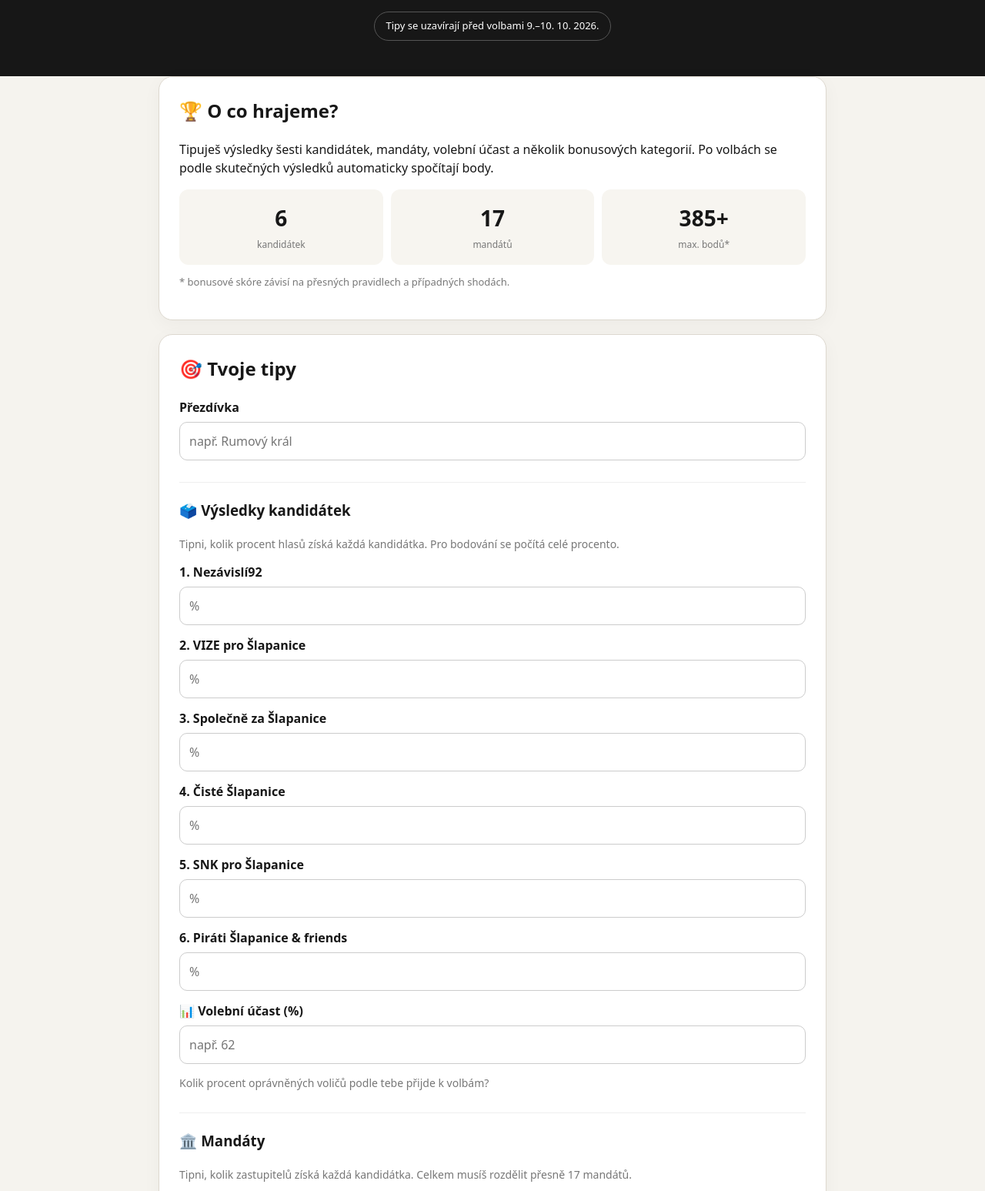
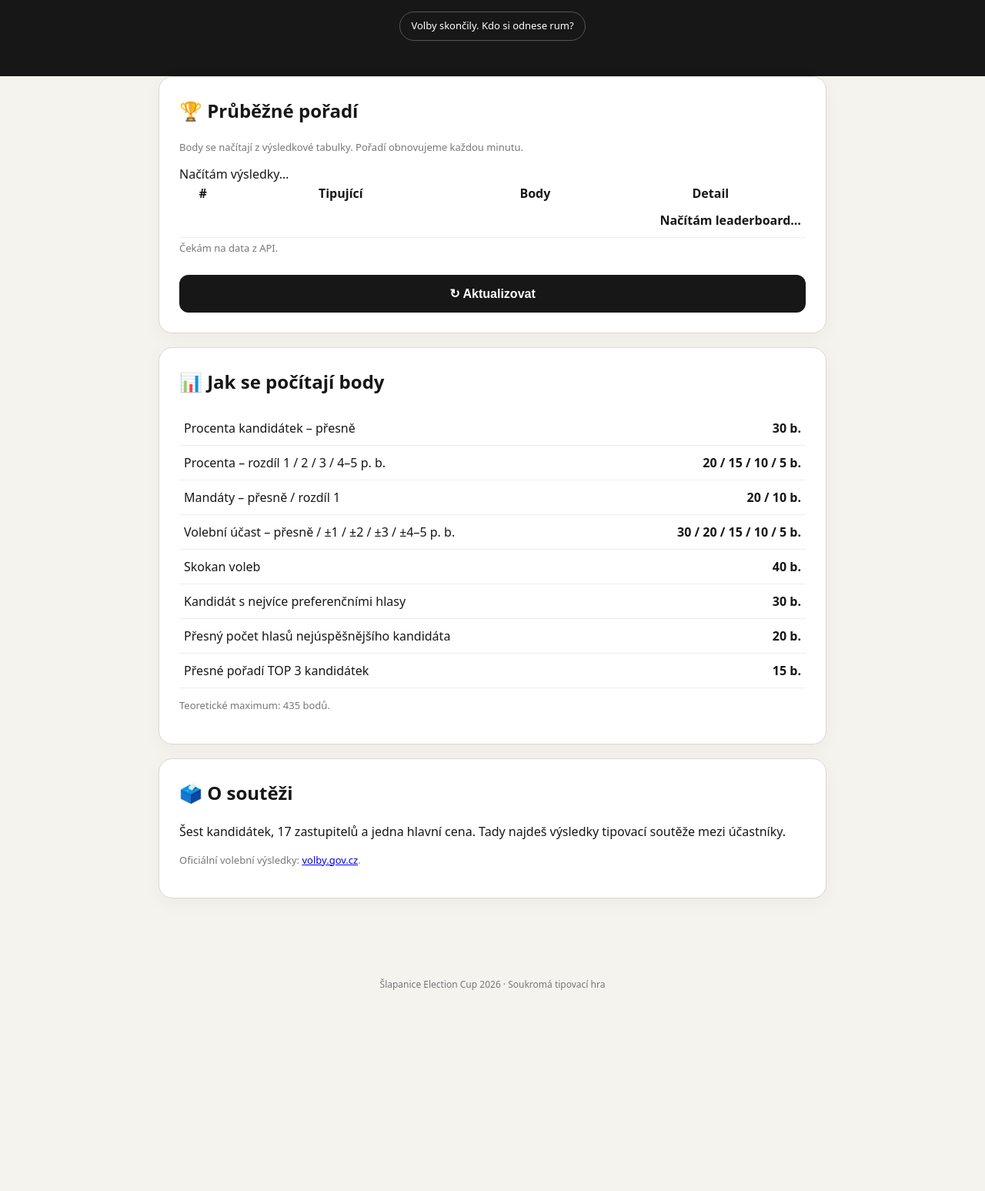
Before and after one commit to PavelFryblik/slapanice-election-cup, a plain HTML site: page index.html in a window 1280 px wide. Shown: the part 212-1759 px from the top of the page at 77% size. After the commit the page ends 1525 px from the top, so only its background shows below. Drawn offline with Linux system fonts and the light colour scheme.

Commit message:
Enhance index.html with meta tags and header updates
Added meta tags for theme color and description, updated header content, and modified script version.

```diff
--- a/index.html
+++ b/index.html
@@ -1,7 +1,11 @@
+
 <!doctype html>
 <html lang="cs">
 <head>
-<meta charset="utf-8"><meta name="viewport" content="width=device-width,initial-scale=1">
+  <meta charset="utf-8">
+  <meta name="viewport" content="width=device-width, initial-scale=1">
+  <meta name="theme-color" content="#171717">
+  <meta name="description" content="Výsledky a pořadí tipujících v Šlapanice Election Cup 2026.">
   <title>Šlapanice Election Cup 2026</title>
   <link rel="stylesheet" href="styles.css">
 </head>
@@ -10,72 +14,83 @@
     <div class="eyebrow">ŠLAPANICE • KOMUNÁLNÍ VOLBY 2026</div>
     <h1>Election Cup <span>2026</span></h1>
     <p>Tipni. Riskni. Vyhraj rum. 🥃</p>
-  <div class="count">Tipy se uzavírají před volbami 9.–10. 10. 2026.</div>
+    <div class="count">Volby skončily. Kdo si odnese rum?</div>
   </header>
+
   <main>
-<section class="card intro">
-<h2>🏆 O co hrajeme?</h2>
-<p>Tipuješ výsledky šesti kandidátek, mandáty, volební účast a několik bonusových kategorií. Po volbách se podle skutečných výsledků automaticky spočítají body.</p>
-<div class="grid rules">
-<div><b>6</b><span>kandidátek</span></div><div><b>17</b><span>mandátů</span></div><div><b>385+</b><span>max. bodů*</span></div>
+    <section class="card">
+      <h2>🏆 Průběžné pořadí</h2>
+      <p class="muted">
+        Body se načítají z výsledkové tabulky. Pořadí obnovujeme každou minutu.
+      </p>
+
+      <div class="leaderboard-status" id="apiStatus" role="status">
+        Načítám výsledky…
       </div>
-<p class="muted">* bonusové skóre závisí na přesných pravidlech a případných shodách.</p>
+
+      <div class="leaderboard-summary" id="summary"></div>
+
+      <div class="table-wrap">
+        <table class="leaderboard-table">
+          <thead>
+            <tr>
+              <th>#</th>
+              <th>Tipující</th>
+              <th>Body</th>
+              <th>Detail</th>
+            </tr>
+          </thead>
+          <tbody id="leaderboard">
+            <tr>
+              <td colspan="4">Načítám leaderboard…</td>
+            </tr>
+          </tbody>
+        </table>
+      </div>
+
+      <div class="leaderboard-actions">
+        <span class="muted" id="updatedAt">Čekám na data z API.</span>
+        <button type="button" id="refreshButton" class="refresh-button">
+          ↻ Aktualizovat
+        </button>
+      </div>
     </section>
+
     <section class="card">
-<h2>🎯 Tvoje tipy</h2>
-<label>Přezdívka <input id="player" maxlength="30" placeholder="např. Rumový král"></label>
-
-<h3>🗳️ Výsledky kandidátek</h3>
-<p class="hint">Tipni, kolik procent hlasů získá každá kandidátka. Pro bodování se počítá celé procento.</p>
-<div id="partyPredictions"></div>
-
-<label>📊 Volební účast (%)
-  <input id="turnout" type="number" min="0" max="100" step="1" placeholder="např. 62">
-</label>
-<p class="hint">Kolik procent oprávněných voličů podle tebe přijde k volbám?</p>
-
-<h3>🏛️ Mandáty</h3>
-<p class="hint">Tipni, kolik zastupitelů získá každá kandidátka. Celkem musíš rozdělit přesně 17 mandátů.</p>
-<div id="seatPredictions"></div>
-
-<h3>🚀 Bonusy</h3>
-
-<label>Skokan voleb
-  <select id="jumper"></select>
-</label>
-<p class="hint">Který kandidát se oproti svému původnímu pořadí posune nejvýše? Pokud bude mít největší posun více kandidátů, počítají se všichni jako skokani.</p>
-
-<label>Nejvíce preferenčních hlasů
-  <select id="mostVotes"></select>
-</label>
-<p class="hint">Který kandidát podle tebe získá ze všech kandidátů nejvíce preferenčních hlasů?</p>
-
-<label>Přesný počet hlasů nejúspěšnějšího kandidáta
-  <input id="topVotes" type="number" min="0" step="1" placeholder="např. 850">
-</label>
-<p class="hint">Tipni přesný počet preferenčních hlasů, které získá kandidát s nejvyšším počtem preferenčních hlasů.</p>
-
-<button id="submit">🔒 Uzamknout tip</button>
-<div id="message"></div>
-</section>
-<section class="card">
-<h2>📜 Pravidla bodování</h2>
-<table><tbody>
-<tr><td>% strany – přesně</td><td>30 b.</td></tr>
-<tr><td>% strany – rozdíl 1 / 2 / 3 / 4–5 p. b.</td><td>20 / 15 / 10 / 5 b.</td></tr>
+      <h2>📊 Jak se počítají body</h2>
+      <table>
+        <tbody>
+          <tr><td>Procenta kandidátek – přesně</td><td>30 b.</td></tr>
+          <tr><td>Procenta – rozdíl 1 / 2 / 3 / 4–5 p. b.</td><td>20 / 15 / 10 / 5 b.</td></tr>
           <tr><td>Mandáty – přesně / rozdíl 1</td><td>20 / 10 b.</td></tr>
           <tr><td>Volební účast – přesně / ±1 / ±2 / ±3 / ±4–5 p. b.</td><td>30 / 20 / 15 / 10 / 5 b.</td></tr>
-<tr><td>Skokan</td><td>40 b.</td></tr>
-<tr><td>Nejvíce preferenčních hlasů</td><td>30 b.</td></tr>
-<tr><td>Přesný počet hlasů nejúspěšnějšího kandidáta</td><td>+20 b.</td></tr>
-<tr><td>Přesné pořadí TOP 3 kandidátek</td><td>+15 b.</td></tr>
-</tbody></table>
+          <tr><td>Skokan voleb</td><td>40 b.</td></tr>
+          <tr><td>Kandidát s nejvíce preferenčními hlasy</td><td>30 b.</td></tr>
+          <tr><td>Přesný počet hlasů nejúspěšnějšího kandidáta</td><td>20 b.</td></tr>
+          <tr><td>Přesné pořadí TOP 3 kandidátek</td><td>15 b.</td></tr>
+        </tbody>
+      </table>
+      <p class="muted">Teoretické maximum: 435 bodů.</p>
     </section>
-<section class="card small">
-<h2>🏆 Leaderboard</h2>
-<p class="muted">Po uzamčení tipů bude tato část zobrazovat pořadí. Vyhodnocení skutečných výsledků doplníme po volbách.</p>
+
+    <section class="card">
+      <h2>🗳️ O soutěži</h2>
+      <p>
+        Šest kandidátek, 17 zastupitelů a jedna hlavní cena. Tady najdeš
+        výsledky tipovací soutěže mezi účastníky.
+      </p>
+      <p class="muted">
+        Oficiální volební výsledky:
+        <a href="https://volby.gov.cz/app/kv2026/cs/20261009/home"
+           target="_blank" rel="noopener noreferrer">volby.gov.cz</a>.
+      </p>
     </section>
   </main>
-<footer>Data kandidátů: Město Šlapanice / volby.cz. Tento web je soukromá tipovací hra.</footer>
-<script src="app.js?v=4"></script>
-</body></html>
+
+  <footer>
+    Šlapanice Election Cup 2026 · Soukromá tipovací hra
+  </footer>
+
+  <script src="app.js?v=5"></script>
+</body>
+</html>
```
Lines whose indentation alone changed are shown as unchanged.
